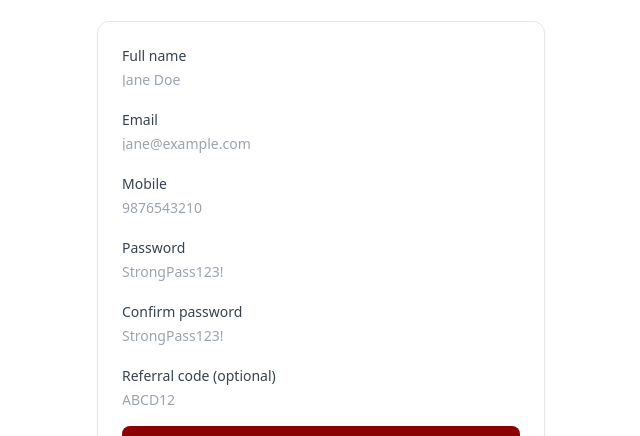
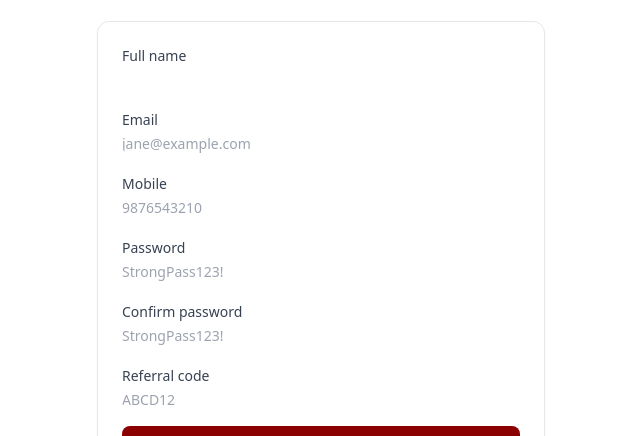
Before and after one commit to shaktirise/juststock-web, a React (Vite) app: page / in a window 1280 px wide. Shown: the part 166-602 px from the top of the page, without its empty margins (319-959 px from the left). Built offline with nearby package versions, Linux system fonts and the light colour scheme.

Commit message:
Update Signup component to remove placeholder from name input and adjust referral code label

```diff
--- a/src/App.jsx
+++ b/src/App.jsx
@@ -172,7 +172,6 @@
           value={form.name}
           onChange={onChange}
           className="mt-1 block w-full rounded-lg border-gray-300 focus:border-primary focus:ring-primary text-sm"
-          placeholder="Jane Doe"
         />
       </div>
 
@@ -236,7 +235,7 @@
       </div>
 
       <div className="mb-4">
-        <label htmlFor="referralCode" className="block text-sm font-medium text-gray-700">Referral code (optional)</label>
+        <label htmlFor="referralCode" className="block text-sm font-medium text-gray-700">Referral code</label>
         <input
           id="referralCode"
           name="referralCode"
```
